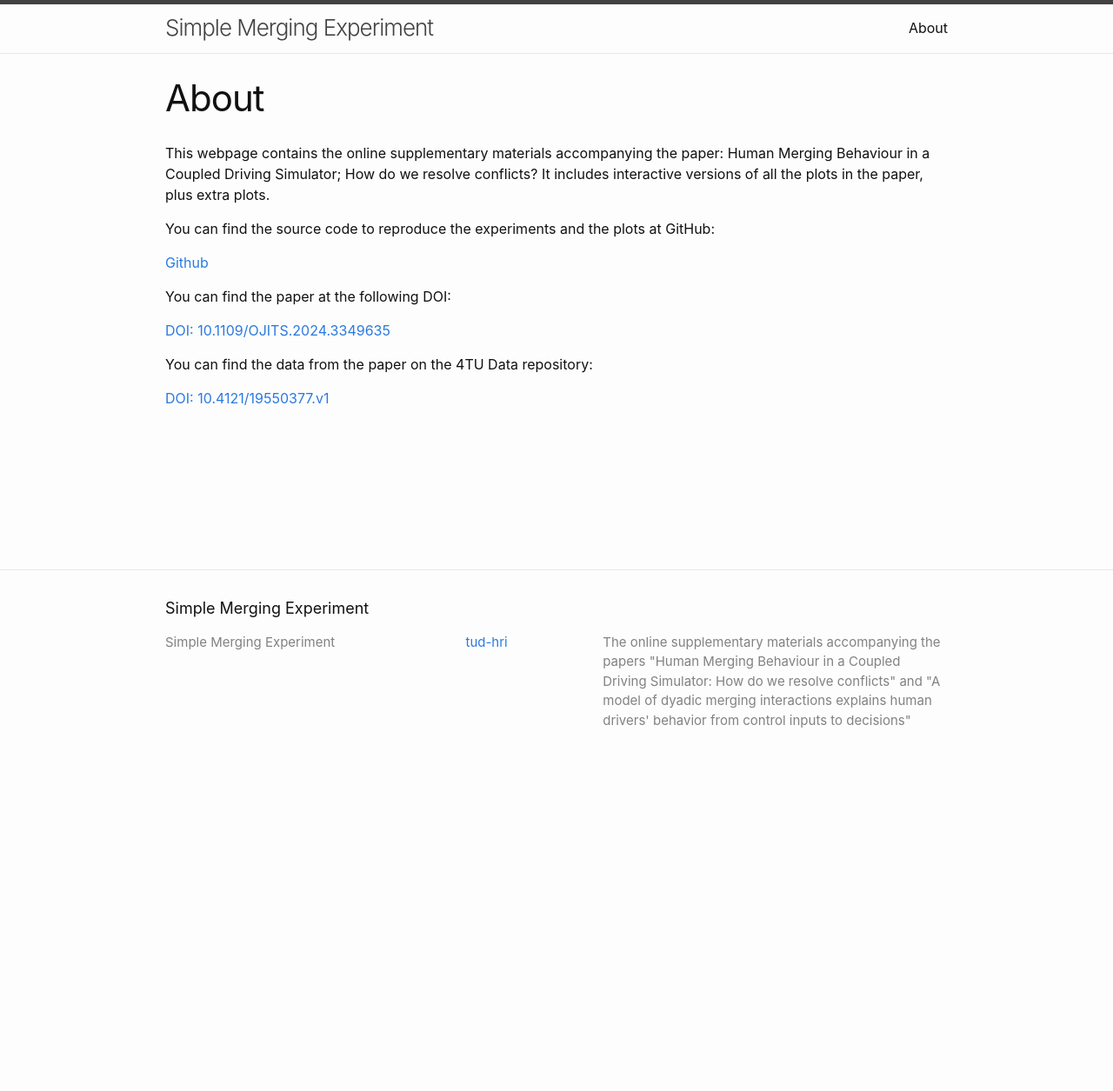
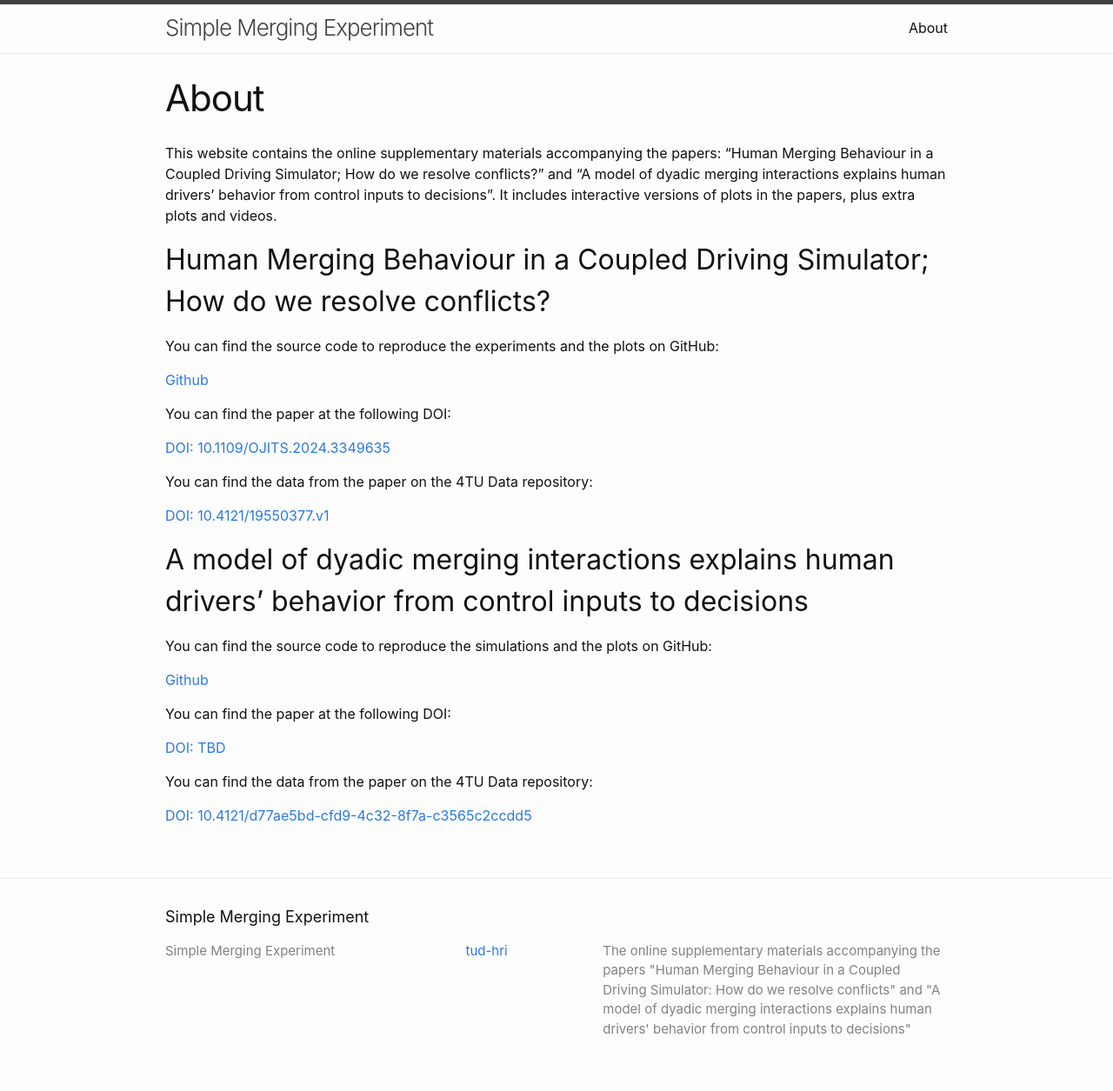
Before and after one commit to tud-hri/simple-merging-experiment, a Jekyll site: the page built from docs/about.markdown, in a window 1280 px wide. Shown: the whole page at 87% size. Built offline with Jekyll 4.4.1, drawn with Linux system fonts in a browser that asks for light colours; before the commit the page ends 900 px from its top, so only the background shows below that.

Commit message:
updated the about page

```diff
--- a/docs/about.markdown
+++ b/docs/about.markdown
@@ -4,11 +4,11 @@ title: About
 permalink: /about/
 ---
 
-This webpage contains the online supplementary materials accompanying the paper:
-  Human Merging Behaviour in a Coupled Driving Simulator; How do we resolve conflicts?
-  It includes interactive versions of all the plots in the paper, plus extra plots.
+This website contains the online supplementary materials accompanying the papers: "Human Merging Behaviour in a Coupled Driving Simulator; How do we resolve conflicts?" and "A model of dyadic merging interactions explains human drivers’ behavior from control inputs to decisions". It includes interactive versions of plots in the papers, plus extra plots and videos.
 
-You can find the source code to reproduce the experiments and the plots at GitHub:
+<h2>Human Merging Behaviour in a Coupled Driving Simulator; How do we resolve conflicts?</h2>
+
+You can find the source code to reproduce the experiments and the plots on GitHub:
 
 [Github](https://github.com/tud-hri/simple-merging-experiment)
 
@@ -19,3 +19,17 @@ You can find the paper at the following DOI:
 You can find the data from the paper on the 4TU Data repository:
 
 [DOI: 10.4121/19550377.v1](https://doi.org/10.4121/19550377.v1)
+
+<h2>A model of dyadic merging interactions explains human drivers’ behavior from control inputs to decisions</h2>
+
+You can find the source code to reproduce the simulations and the plots on GitHub:
+
+[Github](https://github.com/tud-hri/simple-merging-experiment/tree/cei_model)
+
+You can find the paper at the following DOI:
+
+[DOI: TBD](https://doi.org/)
+
+You can find the data from the paper on the 4TU Data repository:
+
+[DOI: 10.4121/d77ae5bd-cfd9-4c32-8f7a-c3565c2ccdd5](https://doi.org/10.4121/d77ae5bd-cfd9-4c32-8f7a-c3565c2ccdd5)
```
